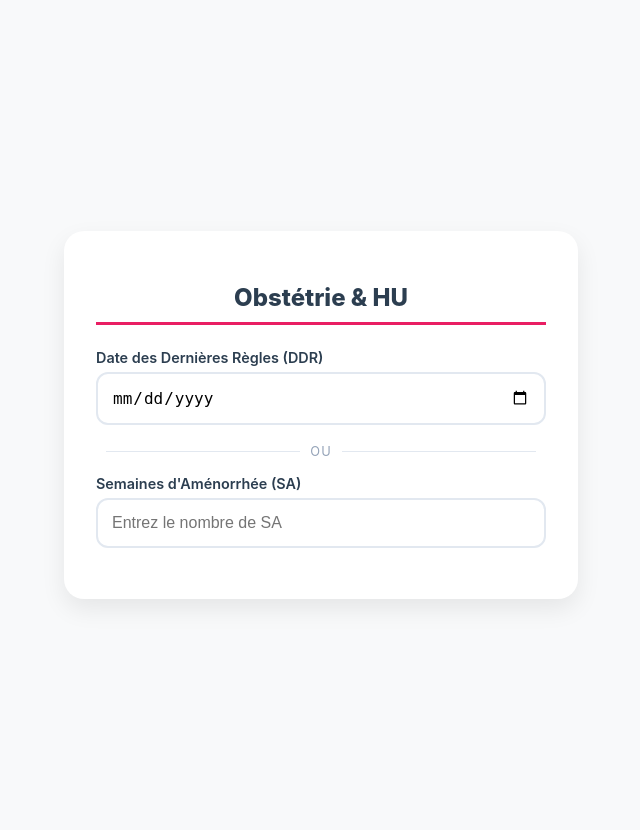
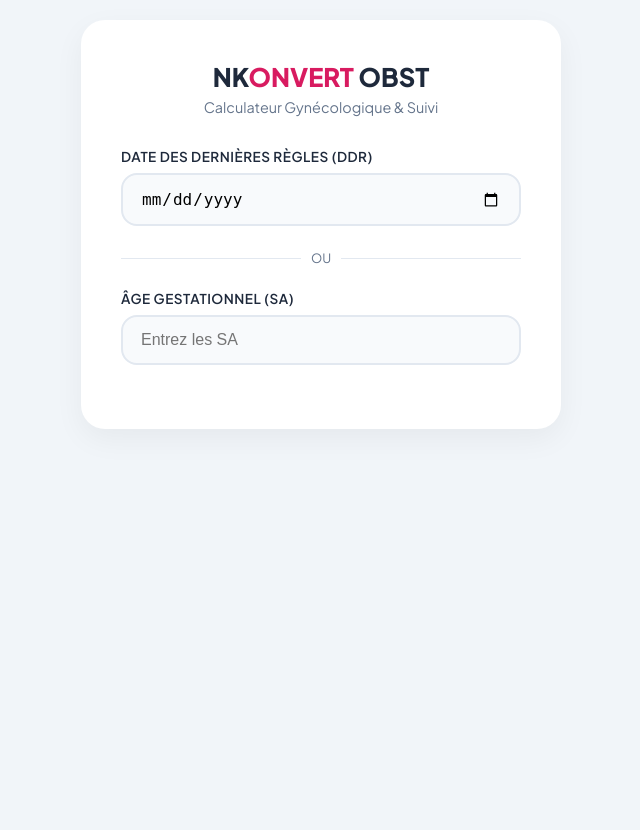
Before and after one commit to Reygreekk/nkonvert, a Flask app: page /calculateur-obstetrical in a window 1280 px wide. Shown: the whole page, without its empty margins (319-959 px from the left). After the commit the page ends 429 px from the top, so only its background shows below. Run offline with Flask 3, Linux system fonts and the light colour scheme.

Commit message:
gyneco.html

```diff
--- a/templates/gyneco.html
+++ b/templates/gyneco.html
@@ -3,254 +3,272 @@
 <head>
     <meta charset="UTF-8">
     <meta name="viewport" content="width=device-width, initial-scale=1.0">
-    <title>Calculateur Gynéco - NKonvert</title>
+    <title>Gynéco-OBST v2.0 | NKonvert</title>
+    <link href="https://fonts.googleapis.com/css2?family=Plus+Jakarta+Sans:wght@400;600;800&display=swap" rel="stylesheet">
     <style>
         :root {
-            --primary: #e91e63;
-            --primary-dark: #c2185b;
-            --secondary: #2c3e50;
-            --bg: #f8f9fa;
-            --card-bg: #ffffff;
-            --text: #334155;
-            --shadow: 0 10px 25px rgba(0,0,0,0.08);
+            --primary: #d81b60;
+            --primary-light: #fce4ec;
+            --secondary: #1e293b;
+            --accent: #0d9488;
+            --bg: #f1f5f9;
+            --white: #ffffff;
+            --text-main: #334155;
+            --text-sub: #64748b;
+            --radius: 16px;
+            --shadow: 0 10px 30px rgba(0, 0, 0, 0.05);
         }
 
+        * { box-sizing: border-box; }
+
         body {
-            font-family: 'Inter', -apple-system, sans-serif;
+            font-family: 'Plus Jakarta Sans', sans-serif;
             background-color: var(--bg);
-            color: var(--text);
+            color: var(--text-main);
             margin: 0;
             display: flex;
             justify-content: center;
-            align-items: center;
             min-height: 100vh;
-            padding: 15px;
+            padding: 20px;
         }
 
-        .container {
-            background: var(--card-bg);
+        .app-card {
+            background: var(--white);
             width: 100%;
-            max-width: 450px;
-            padding: 2rem;
-            border-radius: 20px;
+            max-width: 480px;
+            padding: 2.5rem;
+            border-radius: 24px;
             box-shadow: var(--shadow);
-            animation: slideIn 0.5s ease-out;
+            height: fit-content;
         }
 
-        @keyframes slideIn {
-            from { opacity: 0; transform: translateY(20px); }
-            to { opacity: 1; transform: translateY(0); }
+        .header { text-align: center; margin-bottom: 2rem; }
+        .header h1 {
+            color: var(--secondary);
+            font-size: 1.6rem;
+            margin: 0;
+            font-weight: 800;
         }
+        .header span { color: var(--primary); }
+        .header p { color: var(--text-sub); font-size: 0.9rem; margin-top: 5px; }
 
-        h2 {
-            text-align: center;
-            color: var(--secondary);
-            margin-bottom: 1.5rem;
-            font-size: 1.5rem;
-            font-weight: 800;
-            border-bottom: 3px solid var(--primary);
-            display: inline-block;
-            width: 100%;
-            padding-bottom: 10px;
-        }
-
-        .input-group {
-            margin-bottom: 1.2rem;
-        }
-
+        /* Inputs */
+        .form-group { margin-bottom: 1.5rem; }
         label {
             display: block;
-            font-size: 0.9rem;
             font-weight: 600;
-            margin-bottom: 6px;
+            margin-bottom: 8px;
+            font-size: 0.85rem;
             color: var(--secondary);
+            text-transform: uppercase;
+            letter-spacing: 0.5px;
         }
-
         input {
             width: 100%;
-            padding: 14px;
+            padding: 14px 18px;
             border: 2px solid #e2e8f0;
-            border-radius: 12px;
+            border-radius: var(--radius);
             font-size: 1rem;
-            transition: all 0.2s;
-            background: #fff;
-            box-sizing: border-box;
+            transition: all 0.3s;
+            background: #f8fafc;
         }
-
         input:focus {
+            outline: none;
             border-color: var(--primary);
-            box-shadow: 0 0 0 4px rgba(233, 30, 99, 0.1);
-            outline: none;
+            background: white;
+            box-shadow: 0 0 0 4px rgba(216, 27, 96, 0.1);
         }
 
         .divider {
+            display: flex; align-items: center; text-align: center;
+            margin: 1.5rem 0; color: var(--text-sub); font-size: 0.8rem;
+        }
+        .divider::before, .divider::after {
+            content: ''; flex: 1; border-bottom: 1px solid #e2e8f0;
+        }
+        .divider:not(:empty)::before { margin-right: .75em; }
+        .divider:not(:empty)::after { margin-left: .75em; }
+
+        /* Result Area */
+        #resultats { display: none; animation: fadeIn 0.4s ease-out; }
+        @keyframes fadeIn { from { opacity: 0; transform: translateY(10px); } to { opacity: 1; transform: translateY(0); } }
+
+        .main-stat {
+            background: linear-gradient(135deg, var(--primary), #ad1457);
+            color: white;
+            padding: 20px;
+            border-radius: var(--radius);
             text-align: center;
-            margin: 1rem 0;
-            color: #94a3b8;
-            font-size: 0.8rem;
-            text-transform: uppercase;
-            letter-spacing: 1px;
-            display: flex;
-            align-items: center;
+            margin-bottom: 1rem;
         }
+        .main-stat .hu-val { font-size: 2.8rem; font-weight: 800; display: block; }
+        .main-stat label { color: rgba(255,255,255,0.8); margin-bottom: 0; }
 
-        .divider::before, .divider::after {
-            content: "";
-            flex: 1;
-            height: 1px;
-            background: #e2e8f0;
-            margin: 0 10px;
+        .grid-stats {
+            display: grid; grid-template-columns: 1fr 1fr; gap: 10px; margin-bottom: 1rem;
         }
-
-        .result-card {
-            margin-top: 1.5rem;
-            padding: 1.5rem;
-            background: #fff0f5;
-            border-radius: 15px;
-            border: 1px solid #fce4ec;
-            display: none; /* Caché par défaut */
-        }
-
-        .res-grid {
-            display: grid;
-            grid-template-columns: 1fr 1fr;
-            gap: 15px;
-            margin-bottom: 15px;
-        }
-
-        .res-box {
-            background: white;
-            padding: 10px;
-            border-radius: 10px;
-            text-align: center;
-            box-shadow: 0 2px 5px rgba(0,0,0,0.02);
-        }
-
-        .res-value {
-            display: block;
-            font-size: 1.2rem;
-            font-weight: 800;
-            color: var(--primary);
-        }
-
-        .res-label {
-            font-size: 0.75rem;
-            color: #64748b;
-            text-transform: uppercase;
-        }
-
-        .hu-main {
-            background: var(--primary);
-            color: white;
+        .stat-box {
+            background: var(--primary-light);
             padding: 15px;
-            border-radius: 12px;
+            border-radius: var(--radius);
             text-align: center;
         }
+        .stat-box .val { display: block; font-weight: 800; color: var(--primary); font-size: 1.2rem; }
+        .stat-box .lab { font-size: 0.7rem; color: var(--primary); text-transform: uppercase; }
 
-        .hu-main .val {
-            font-size: 2.2rem;
-            font-weight: 900;
-            display: block;
+        /* Follow-up Timeline */
+        .timeline {
+            background: #f8fafc;
+            border-radius: var(--radius);
+            padding: 15px;
+            border: 1px solid #e2e8f0;
         }
+        .timeline-title {
+            font-weight: 800; font-size: 0.8rem; margin-bottom: 10px;
+            color: var(--secondary); display: flex; align-items: center;
+        }
+        .timeline-item {
+            display: flex; justify-content: space-between;
+            padding: 8px 0; border-bottom: 1px dashed #e2e8f0;
+            font-size: 0.85rem;
+        }
+        .timeline-item:last-child { border: none; }
+        .timeline-date { font-weight: 600; color: var(--accent); }
 
-        .dpa-box {
-            grid-column: span 2;
-            border-top: 1px dashed #f8bbd0;
-            padding-top: 10px;
-            margin-top: 5px;
-            color: var(--secondary);
-            font-size: 0.9rem;
-        }
-
-        @media (max-width: 480px) {
-            .container { padding: 1.5rem; }
-            h2 { font-size: 1.25rem; }
+        .footer-note {
+            margin-top: 1.5rem; text-align: center;
+            font-size: 0.75rem; color: var(--text-sub);
         }
     </style>
 </head>
 <body>
 
-<div class="container">
-    <h2>Obstétrie & HU</h2>
-
-    <div class="input-group">
-        <label>Date des Dernières Règles (DDR)</label>
-        <input type="date" id="ddr" onchange="calculerTout()">
+<div class="app-card">
+    <div class="header">
+        <h1>NK<span>ONVERT</span> OBST</h1>
+        <p>Calculateur Gynécologique & Suivi</p>
     </div>
 
-    <div class="divider">ou</div>
-
-    <div class="input-group">
-        <label>Semaines d'Aménorrhée (SA)</label>
-        <input type="number" id="sa" placeholder="Entrez le nombre de SA" oninput="calculerParSA()">
+    <div class="form-group">
+        <label>Date des Dernières Règles (DDR)</label>
+        <input type="date" id="ddr" onchange="updateByDDR()">
     </div>
 
-    <div id="affichage" class="result-card">
-        <div class="res-grid">
-            <div class="res-box">
-                <span class="res-label">Âge (SA)</span>
-                <span id="outSA" class="res-value">--</span>
+    <div class="divider">OU</div>
+
+    <div class="form-group">
+        <label>Âge Gestationnel (SA)</label>
+        <input type="number" id="sa" placeholder="Entrez les SA" oninput="updateBySA()">
+    </div>
+
+    <div id="resultats">
+        <div class="main-stat">
+            <label>Hauteur Utérine Estimée</label>
+            <span class="hu-val"><span id="resHU">--</span><small style="font-size: 1.2rem; margin-left: 5px;">cm</small></span>
+            <div style="font-size: 0.85rem; margin-top: 5px;">Poids fœtal estimé : <span id="resPoids">--</span> g</div>
+        </div>
+
+        <div class="grid-stats">
+            <div class="stat-box">
+                <span class="lab">Mois de Grossesse</span>
+                <span class="val" id="resMois">--</span>
             </div>
-            <div class="res-box">
-                <span class="res-label">Mois</span>
-                <span id="outMois" class="res-value">--</span>
-            </div>
-            <div class="dpa-box">
-                <strong>DPA :</strong> <span id="outDPA">--</span>
+            <div class="stat-box">
+                <span class="lab">DPA (Terme)</span>
+                <span class="val" id="resDPA" style="font-size: 0.9rem;">--</span>
             </div>
         </div>
 
-        <div class="hu-main">
-            <span class="res-label" style="color: rgba(255,255,255,0.8)">Hauteur Utérine Estimée</span>
-            <span class="val"><span id="outHU">--</span><small style="font-size: 1rem; margin-left: 5px;">cm</small></span>
+        <div class="timeline">
+            <div class="timeline-title">📍 CALENDRIER EXAMENS CLÉS</div>
+            <div class="timeline-item">
+                <span>Écho T1 (Clarté Nucale / T21)</span>
+                <span class="timeline-date" id="t1">--</span>
+            </div>
+            <div class="timeline-item">
+                <span>Écho Morphologique (T2)</span>
+                <span class="timeline-date" id="t2">--</span>
+            </div>
+            <div class="timeline-item">
+                <span>Écho de Croissance (T3)</span>
+                <span class="timeline-date" id="t3">--</span>
+            </div>
         </div>
+
+        <p class="footer-note">Méthodologie : Règle de Fournier (Mois×4) intégrée.</p>
     </div>
 </div>
 
 <script>
-    function getDonneesFournie(sa) {
-        let mois = Math.floor(sa / 4);
+    function getLogic(sa) {
+        // Mois de grossesse (plus précis que division par 4 simple)
+        let mois = Math.floor(sa / 4.34);
+        if (mois < 1) mois = 0;
+
+        // Ta méthodologie spécifique (Règle de Fournier avec correctif)
         let hu = 0;
-        if (mois >= 4 && mois <= 7) hu = (mois - 1) * 4;
-        else if (mois === 8) hu = 30;
-        else if (mois >= 9) hu = 33;
-        return { hu, mois };
+        if (mois >= 4 && mois <= 7) {
+            hu = mois * 4;
+        } else if (mois >= 8) {
+            hu = (mois * 4) - 2;
+        }
+
+        // Poids fœtal approximatif (Courbe de croissance standard)
+        let poids = 0;
+        if (sa >= 15) {
+            poids = Math.round(Math.pow(sa, 3) / 18.5); // Hadlock modifié
+            if (sa >= 40) poids = 3350;
+        }
+
+        return { hu, mois, poids };
     }
 
-    function calculerDPA(ddrDate) {
-        let dpa = new Date(ddrDate);
-        dpa.setMonth(dpa.getMonth() + 9);
-        dpa.setDate(dpa.getDate() + 7);
-        return dpa.toLocaleDateString('fr-FR', { day: 'numeric', month: 'short', year: 'numeric' });
+    function formatDate(date) {
+        return date.toLocaleDateString('fr-FR', { day: '2-digit', month: 'short' });
     }
 
-    function mettreAJourUI(sa, dpaStr = null) {
-        const zone = document.getElementById('affichage');
-        if (!sa || sa <= 0) { zone.style.display = 'none'; return; }
-
-        const data = getDonneesFournie(sa);
-        document.getElementById('outSA').innerText = sa;
-        document.getElementById('outMois').innerText = data.mois;
-        document.getElementById('outHU').innerText = data.hu > 0 ? data.hu : "--";
-        document.getElementById('outDPA').innerText = dpaStr || "Non spécifiée";
-
-        zone.style.display = 'block';
+    function addWeeks(date, weeks) {
+        let d = new Date(date);
+        d.setDate(d.getDate() + (weeks * 7));
+        return formatDate(d);
     }
 
-    function calculerTout() {
-        const ddrValue = document.getElementById('ddr').value;
-        if (!ddrValue) return;
-        const ddr = new Date(ddrValue);
-        const diffDays = Math.floor((new Date() - ddr) / 86400000);
-        const sa = Math.floor(diffDays / 7);
-        document.getElementById('sa').value = sa;
-        mettreAJourUI(sa, calculerDPA(ddr));
+    function render(sa, ddrValue = null) {
+        const resDiv = document.getElementById('resultats');
+        if (!sa || sa <= 0) { resDiv.style.display = 'none'; return; }
+
+        const data = getLogic(sa);
+        document.getElementById('resHU').innerText = data.hu > 0 ? data.hu : "--";
+        document.getElementById('resMois').innerText = data.mois > 0 ? data.mois + "e" : "1er";
+        document.getElementById('resPoids').innerText = data.poids > 0 ? data.poids : "--";
+
+        if (ddrValue) {
+            const ddr = new Date(ddrValue);
+            document.getElementById('resDPA').innerText = addWeeks(ddr, 41);
+            document.getElementById('t1').innerText = addWeeks(ddr, 12);
+            document.getElementById('t2').innerText = addWeeks(ddr, 22);
+            document.getElementById('t3').innerText = addWeeks(ddr, 32);
+        } else {
+            document.getElementById('resDPA').innerText = "DDR requise";
+            ["t1", "t2", "t3"].forEach(id => document.getElementById(id).innerText = "--");
+        }
+
+        resDiv.style.display = 'block';
     }
 
-    function calculerParSA() {
+    function updateByDDR() {
+        const ddrValue = document.getElementById('ddr').value;
+        const ddr = new Date(ddrValue);
+        const diff = Math.floor((new Date() - ddr) / (1000 * 60 * 60 * 24));
+        const sa = Math.floor(diff / 7);
+        document.getElementById('sa').value = sa;
+        render(sa, ddrValue);
+    }
+
+    function updateBySA() {
         const sa = parseInt(document.getElementById('sa').value);
         document.getElementById('ddr').value = "";
-        mettreAJourUI(sa);
+        render(sa);
     }
 </script>
 
```
